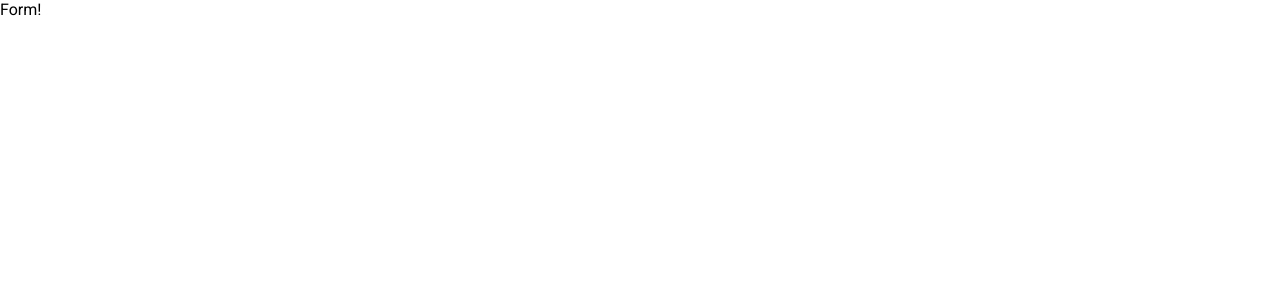
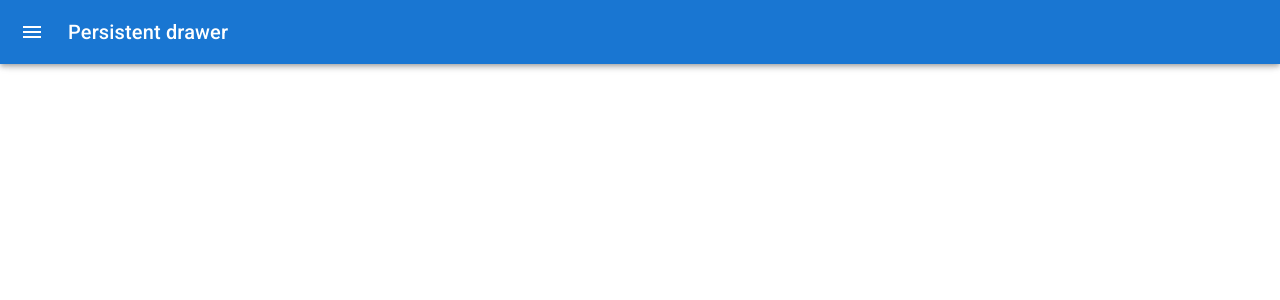
Before and after one commit to Epitome87/Modern-React-Bootcamp-Journey, a React (Create React App) app in the folder Colors Project/react-colors/: page /palette/new in a window 1280 px wide. Shown: the top 300 px of the page. Built offline with nearby package versions, Linux system fonts and the light colour scheme.

Commit message:
Add Drawer (from Material UI) to NewPaletteForm component. Mostly copy/pasted it from Material UI example.

```diff
--- a/Colors Project/react-colors/src/components/NewPaletteForm.jsx
+++ b/Colors Project/react-colors/src/components/NewPaletteForm.jsx
@@ -1,7 +1,127 @@
 import React from 'react';
+// Start requires for Drawer component
+import { styled, useTheme } from '@mui/material/styles';
+import Box from '@mui/material/Box';
+import Drawer from '@mui/material/Drawer';
+import CssBaseline from '@mui/material/CssBaseline';
+import MuiAppBar from '@mui/material/AppBar';
+import Toolbar from '@mui/material/Toolbar';
+import Typography from '@mui/material/Typography';
+import Divider from '@mui/material/Divider';
+import IconButton from '@mui/material/IconButton';
+import MenuIcon from '@mui/icons-material/Menu';
+import ChevronLeftIcon from '@mui/icons-material/ChevronLeft';
+import ChevronRightIcon from '@mui/icons-material/ChevronRight';
+// End requires for Drawer component
+
+const drawerWidth = 240;
+
+const Main = styled('main', { shouldForwardProp: (prop) => prop !== 'open' })(
+  ({ theme, open }) => ({
+    flexGrow: 1,
+    padding: theme.spacing(3),
+    transition: theme.transitions.create('margin', {
+      easing: theme.transitions.easing.sharp,
+      duration: theme.transitions.duration.leavingScreen,
+    }),
+    marginLeft: `-${drawerWidth}px`,
+    ...(open && {
+      transition: theme.transitions.create('margin', {
+        easing: theme.transitions.easing.easeOut,
+        duration: theme.transitions.duration.enteringScreen,
+      }),
+      marginLeft: 0,
+    }),
+  })
+);
+
+const AppBar = styled(MuiAppBar, {
+  shouldForwardProp: (prop) => prop !== 'open',
+})(({ theme, open }) => ({
+  transition: theme.transitions.create(['margin', 'width'], {
+    easing: theme.transitions.easing.sharp,
+    duration: theme.transitions.duration.leavingScreen,
+  }),
+  ...(open && {
+    width: `calc(100% - ${drawerWidth}px)`,
+    marginLeft: `${drawerWidth}px`,
+    transition: theme.transitions.create(['margin', 'width'], {
+      easing: theme.transitions.easing.easeOut,
+      duration: theme.transitions.duration.enteringScreen,
+    }),
+  }),
+}));
+
+const DrawerHeader = styled('div')(({ theme }) => ({
+  display: 'flex',
+  alignItems: 'center',
+  padding: theme.spacing(0, 1),
+  // necessary for content to be below app bar
+  ...theme.mixins.toolbar,
+  justifyContent: 'flex-end',
+}));
 
 function NewPaletteForm() {
-  return <div>Form!</div>;
+  const theme = useTheme();
+  const [open, setOpen] = React.useState(false);
+
+  const handleDrawerOpen = () => {
+    setOpen(true);
+  };
+
+  const handleDrawerClose = () => {
+    setOpen(false);
+  };
+
+  return (
+    <Box sx={{ display: 'flex' }}>
+      <CssBaseline />
+      <AppBar position='fixed' open={open}>
+        <Toolbar>
+          <IconButton
+            color='inherit'
+            aria-label='open drawer'
+            onClick={handleDrawerOpen}
+            edge='start'
+            sx={{ mr: 2, ...(open && { display: 'none' }) }}
+          >
+            <MenuIcon />
+          </IconButton>
+          <Typography variant='h6' noWrap component='div'>
+            Persistent drawer
+          </Typography>
+        </Toolbar>
+      </AppBar>
+      <Drawer
+        sx={{
+          width: drawerWidth,
+          flexShrink: 0,
+          '& .MuiDrawer-paper': {
+            width: drawerWidth,
+            boxSizing: 'border-box',
+          },
+        }}
+        variant='persistent'
+        anchor='left'
+        open={open}
+      >
+        <DrawerHeader>
+          <IconButton onClick={handleDrawerClose}>
+            {theme.direction === 'ltr' ? (
+              <ChevronLeftIcon />
+            ) : (
+              <ChevronRightIcon />
+            )}
+          </IconButton>
+        </DrawerHeader>
+        <Divider />
+      </Drawer>
+      <Main open={open}>
+        <DrawerHeader />
+      </Main>
+    </Box>
+  );
 }
 
+// export default withStyles(styles, { withThem: true})(NewPaletteForm);
 export default NewPaletteForm;
```
